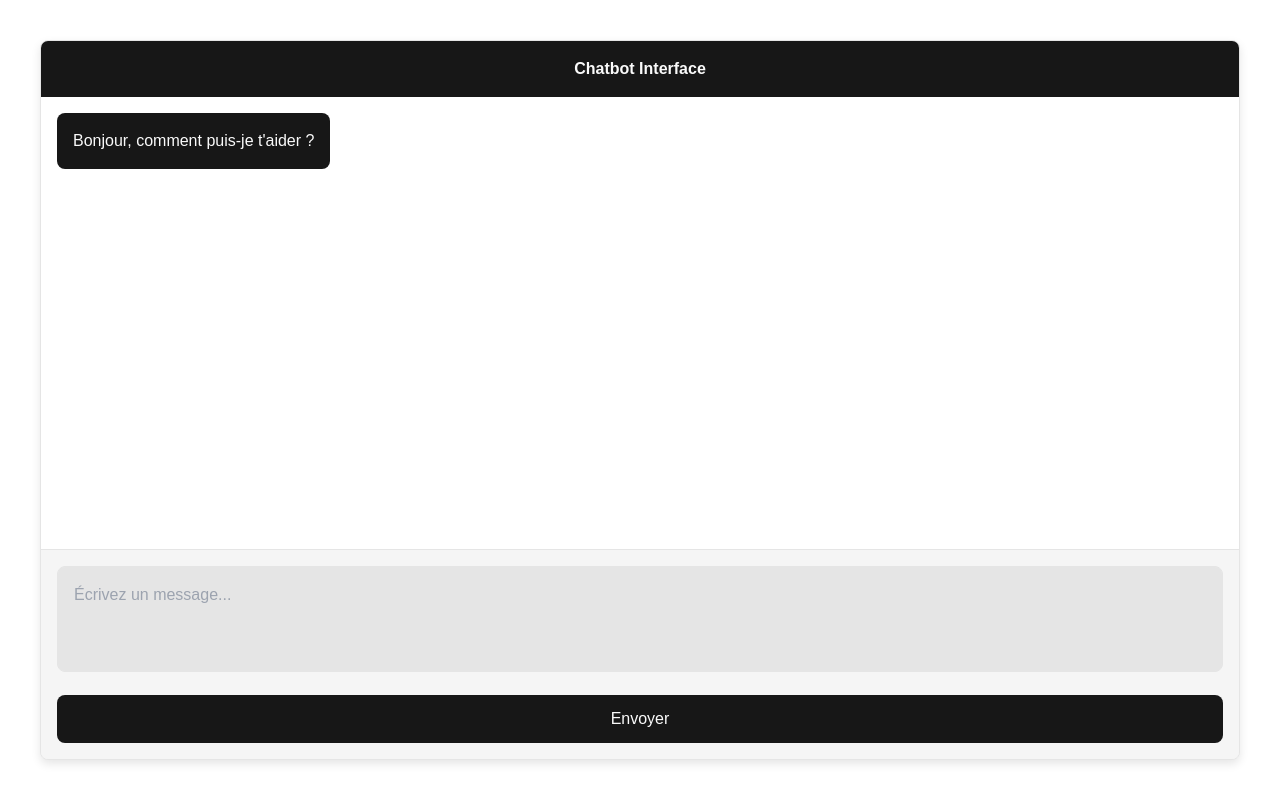
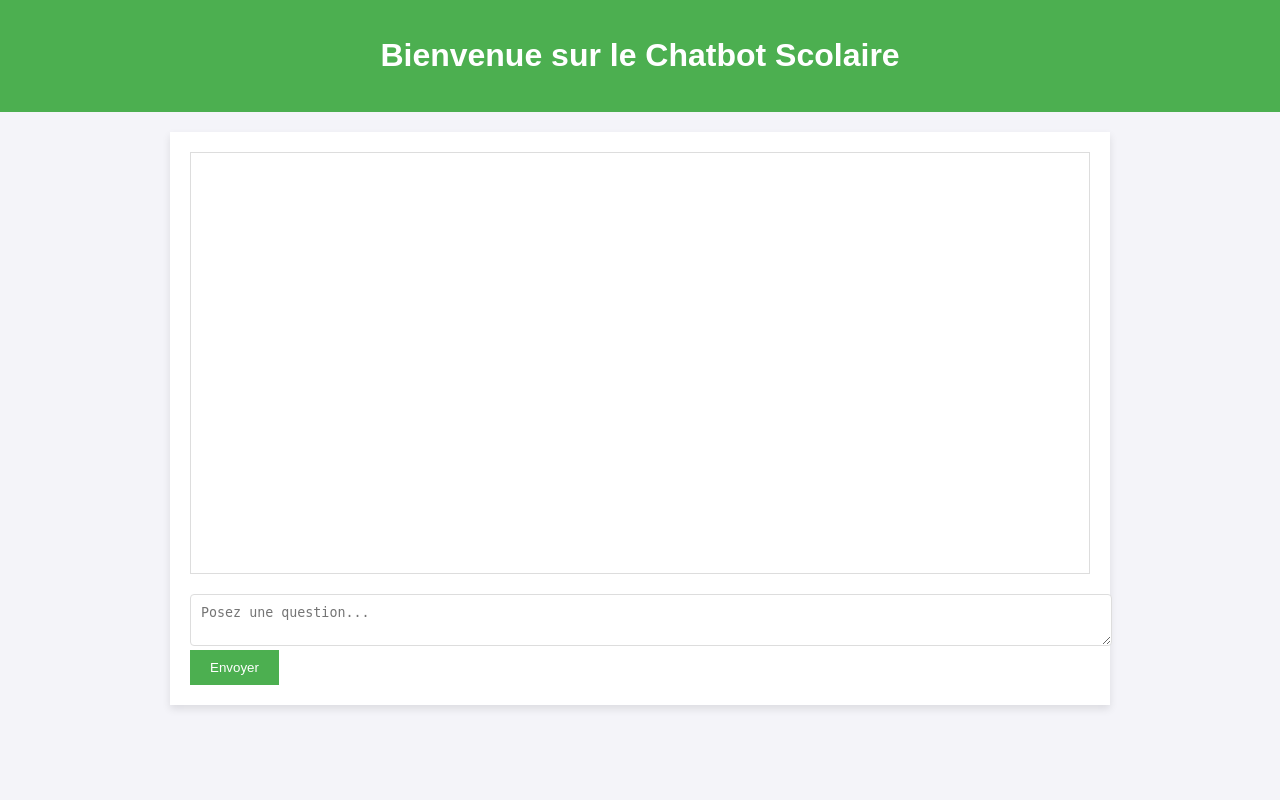
Before and after one commit to Amino16/AlbertGPT, a Flask app: page / in a window 1280 px wide. Run offline with Flask 2, Linux system fonts and the light colour scheme; some libraries are stand-ins or nearby versions.

Commit message:
Mise à jour du HTML et du backend Flask

```diff
--- a/app.py
+++ b/app.py
@@ -1,4 +1,3 @@
-
 from flask import Flask, request, jsonify, render_template
 import openai
 import os
--- a/templates/index.html
+++ b/templates/index.html
@@ -1,227 +1,89 @@
 <!DOCTYPE html>
-<html lang="en">
-
+<html lang="fr">
 <head>
     <meta charset="UTF-8">
     <meta name="viewport" content="width=device-width, initial-scale=1.0">
-    <title>Responsive Chat UI</title>
-    <!-- Lien vers Tailwind CSS CDN -->
-    <script src="https://cdn.tailwindcss.com"></script>
+    <title>Chatbot Scolaire</title>
     <style>
-        /* Global scrollbar styles */
-        ::-webkit-scrollbar-track {
-            background-color: transparent;
-        }
-
-        ::-webkit-scrollbar-thumb {
-            background-color: #ccc;
-            border-radius: 10px;
-        }
-
-        ::-webkit-scrollbar-thumb:hover {
-            background-color: #aaa;
-        }
-
-        ::-webkit-scrollbar-track:hover {
-            background-color: #f2f2f2;
-        }
-
-        ::-webkit-scrollbar-corner {
-            background-color: transparent;
-        }
-
-        ::-webkit-scrollbar {
-            width: 6px;
-            height: 6px;
-        }
-
-        /* Variables pour les couleurs et les styles */
-        :root {
-            --background: 0 0% 100%;
-            --foreground: 0 0% 3.9%;
-            --muted: 0 0% 96.1%;
-            --muted-foreground: 0 0% 45.1%;
-            --popover: 0 0% 100%;
-            --popover-foreground: 0 0% 3.9%;
-            --card: 0 0% 100%;
-            --card-foreground: 0 0% 3.9%;
-            --border: 0 0% 89.8%;
-            --input: 0 0% 89.8%;
-            --primary: 0 0% 9%;
-            --primary-foreground: 0 0% 98%;
-            --secondary: 0 0% 96.1%;
-            --secondary-foreground: 0 0% 9%;
-            --accent: 0 0% 96.1%;
-            --accent-foreground: 0 0% 9%;
-            --destructive: 0 84.2% 60.2%;
-            --destructive-foreground: 0 0% 98%;
-            --ring: 0 0% 63.9%;
-            --radius: 0.5rem;
-        }
-
         body {
-            background-color: hsl(var(--background));
-            color: hsl(var(--foreground));
             font-family: Arial, sans-serif;
+            background-color: #f4f4f9;
             margin: 0;
             padding: 0;
-            display: flex;
-            justify-content: center;
-            align-items: center;
-            height: 100vh;
-            overflow: hidden;
         }
-
+        header {
+            background-color: #4CAF50;
+            color: white;
+            text-align: center;
+            padding: 1em;
+        }
         .chat-container {
-            background-color: hsl(var(--muted));
-            border: 1px solid hsl(var(--border));
-            border-radius: var(--radius);
             width: 100%;
-            max-width: 1200px;
-            height: 90vh;
-            display: flex;
-            flex-direction: column;
-            overflow: hidden;
-            box-shadow: 0px 4px 10px rgba(0, 0, 0, 0.1);
+            max-width: 900px;
+            margin: 0 auto;
+            background-color: white;
+            padding: 20px;
+            box-shadow: 0 4px 8px rgba(0, 0, 0, 0.1);
+            margin-top: 20px;
         }
-
-        .chat-header {
-            background-color: hsl(var(--primary));
-            color: hsl(var(--primary-foreground));
-            padding: 1rem;
-            font-weight: bold;
-            text-align: center;
+        .chat-box {
+            height: 400px;
+            border: 1px solid #ddd;
+            padding: 10px;
+            overflow-y: auto;
+            margin-bottom: 20px;
         }
-
-        .chat-messages {
-            flex: 1;
-            padding: 1rem;
-            overflow-y: auto;
-            background-color: hsl(var(--popover));
-            display: flex;
-            flex-direction: column;
-            gap: 1rem;
+        .chat-input {
+            width: 100%;
+            padding: 10px;
+            border: 1px solid #ddd;
+            border-radius: 4px;
         }
-
-        .message {
-            padding: 1rem;
-            border-radius: var(--radius);
-            background-color: hsl(var(--secondary));
-            max-width: 80%;
-            word-wrap: break-word;
+        button {
+            padding: 10px 20px;
+            background-color: #4CAF50;
+            color: white;
+            border: none;
+            cursor: pointer;
         }
-
-        .message.assistant {
-            background-color: hsl(var(--primary));
-            color: hsl(var(--primary-foreground));
-            align-self: flex-start;
-        }
-
-        .message.user {
-            background-color: hsl(var(--card));
-            color: hsl(var(--foreground));
-            align-self: flex-end;
-        }
-
-        .chat-input-container {
-            padding: 1rem;
-            background-color: hsl(var(--muted));
-            border-top: 1px solid hsl(var(--border));
-        }
-
-        .chat-input-container textarea {
-            width: 100%;
-            padding: 1rem;
-            border: 1px solid hsl(var(--border));
-            border-radius: var(--radius);
-            resize: none;
-            font-size: 1rem;
-            outline: none;
-            background-color: hsl(var(--input));
-            color: hsl(var(--foreground));
-        }
-
-        .chat-input-container button {
-            margin-top: 1rem;
-            padding: 0.75rem 1.5rem;
-            background-color: hsl(var(--primary));
-            color: hsl(var(--primary-foreground));
-            border: none;
-            border-radius: var(--radius);
-            cursor: pointer;
-            width: 100%;
-            font-size: 1rem;
-        }
-
-        .chat-input-container button:hover {
-            background-color: hsl(var(--primary), 0.8);
-        }
-
-        /* Responsivité */
-        @media (max-width: 768px) {
-            .chat-container {
-                width: 100%;
-                height: 100vh;
-                border-radius: 0;
-            }
-
-            .chat-messages {
-                padding: 0.5rem;
-            }
-
-            .chat-input-container {
-                padding: 0.5rem;
-            }
-
-            .message {
-                font-size: 0.875rem;
-            }
-        }
-
-        @media (max-width: 480px) {
-            .chat-container {
-                width: 100%;
-                height: 100vh;
-                border-radius: 0;
-            }
-
-            .chat-messages {
-                padding: 0.5rem;
-            }
-
-            .chat-input-container textarea {
-                padding: 0.75rem;
-                font-size: 0.875rem;
-            }
-
-            .chat-input-container button {
-                padding: 0.5rem;
-                font-size: 0.875rem;
-            }
-
-            .message {
-                font-size: 0.75rem;
-            }
+        button:hover {
+            background-color: #45a049;
         }
     </style>
 </head>
+<body>
+    <header>
+        <h1>Bienvenue sur le Chatbot Scolaire</h1>
+    </header>
 
-<body>
     <div class="chat-container">
-        <div class="chat-header">
-            Chatbot Interface
-        </div>
-        <div class="chat-messages">
-            <!-- Messages d'exemple -->
-            <div class="message assistant">
-                Bonjour, comment puis-je t'aider ?
-            </div>
-        </div>
-        <div class="chat-input-container">
-            <textarea rows="3" placeholder="Écrivez un message..."></textarea>
-            <button>Envoyer</button>
-        </div>
+        <div class="chat-box" id="chat-box"></div>
+        <textarea class="chat-input" id="chat-input" placeholder="Posez une question..."></textarea>
+        <button onclick="sendMessage()">Envoyer</button>
     </div>
+
+    <script>
+        function sendMessage() {
+            const chatInput = document.getElementById('chat-input');
+            const chatBox = document.getElementById('chat-box');
+            const userMessage = chatInput.value;
+
+            if (userMessage.trim() === '') return;
+
+            chatBox.innerHTML += `<div><strong>Vous:</strong> ${userMessage}</div>`;
+            chatInput.value = '';
+
+            fetch('/chat', {
+                method: 'POST',
+                headers: { 'Content-Type': 'application/json' },
+                body: JSON.stringify({ prompt: userMessage, school_info: "Informations de l'école" })
+            })
+            .then(response => response.json())
+            .then(data => {
+                chatBox.innerHTML += `<div><strong>Chatbot:</strong> ${data.response}</div>`;
+                chatBox.scrollTop = chatBox.scrollHeight;
+            });
+        }
+    </script>
 </body>
-
 </html>
```
